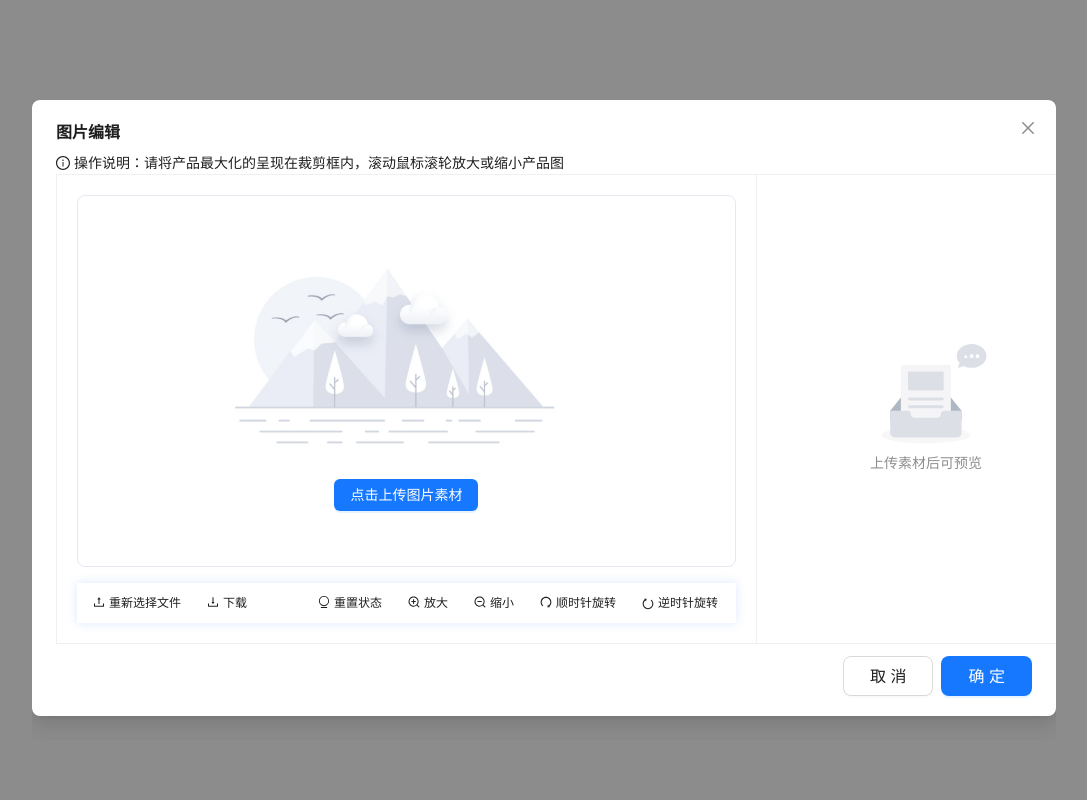
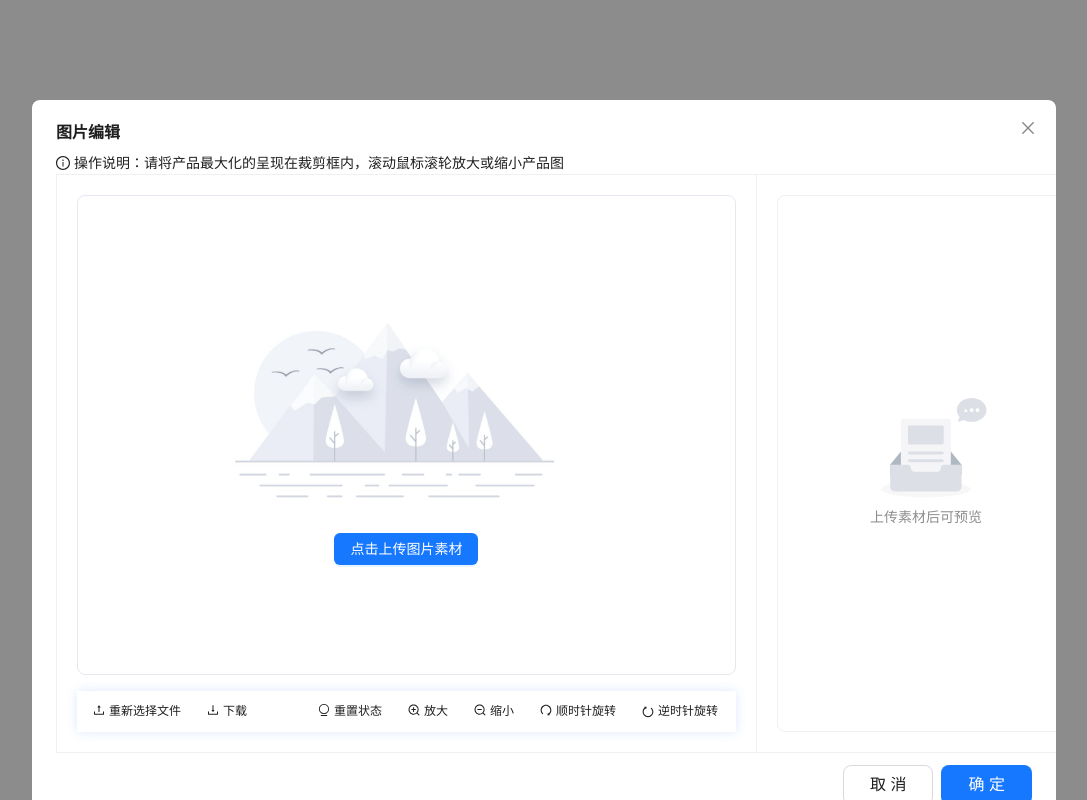
Before and after one commit to loycoder/drag-img-demo, a React (Vite) app: page / in a window 1280 px wide. Shown: the whole page, without its empty margins (96-1183 px from the left). Built offline with nearby package versions, Linux system fonts and the light colour scheme.

Commit message:
fix: 修复图片缩放位置不准确问题

```diff
--- a/src/pages/App.tsx
+++ b/src/pages/App.tsx
@@ -1,4 +1,4 @@
-import React, { useState, useMemo, useEffect } from 'react'
+import React, { useState, useMemo, useEffect, useRef } from 'react'
 
 import ReactCrop, {
   Crop,
@@ -19,6 +19,7 @@ import { Button, Empty, message, Modal, Tooltip } from 'antd'
 import { isEmpty } from 'lodash-es'
 import empty from '../assets/empty.png'
 import './styles.less'
+import { unstable_batchedUpdates } from 'react-dom'
 
 export default function App() {
   const [imgSrc, setImgSrc] = useState<string>(null)
@@ -27,8 +28,12 @@ export default function App() {
   const [aspect, setAspect] = useState<number | undefined>(4 / 3);
   const [open, setOpen] = useState(true);
   const { width: innerWidth, height: innerHeight } = useWindowSize();
-  const { scale, onZoomIn, onWheelZoomOut, onWheelZoomIn, onZoomOut, resetZoomScale } = useScale(1, { min: 0.2, max: 5, step: 0.2 });
+  const { scale, setScale, onZoomIn, onWheelZoomOut, onWheelZoomIn, onZoomOut, resetZoomScale } = useScale(1, { min: 0.2, max: 5, step: 0.2 });
   const { onRotate, rotateZ: rotate, resetRotate } = useRotate(0);
+  const previewContainerRef = useRef<HTMLDivElement>(null);
+  const [isInit, setIsInit] = useState(true);
+  const editContainerRef = useRef<HTMLDivElement>(null);
+
 
   const onSelectFile = (e: React.ChangeEvent<HTMLInputElement>) => {
     if (e.target.files && e.target.files.length > 0) {
@@ -84,14 +89,15 @@ export default function App() {
     };
   }, [handleWheel])
 
-  useDebounceEffect(
-    async () => {
+  const comp = useMemoizedFn(async () => {
     if (
       completedCrop?.width &&
       completedCrop?.height &&
       imgRef.current &&
       previewCanvasRef.current
     ) {
+
+
       canvasPreview(
         imgRef.current,
         previewCanvasRef.current,
@@ -99,8 +105,32 @@ export default function App() {
         scale,
         rotate,
       )
+      // return;
+      setTimeout(() => {
+        if (!isInit) {
+          return
         }
-    },
+
+        const container = editContainerRef.current;
+
+        // 判断图片的缩放比例，缩放到多少, 宽高完全显示在容器内
+        const img = imgRef.current;
+        const imgHeight = img.naturalHeight;
+        const containerHeight = container.clientHeight;
+
+        if (imgHeight > containerHeight) {
+          if (imgRef.current.height >= containerHeight) {
+            const scale = containerHeight / imgHeight
+            setScale(scale + 0.15);
+          }
+        }
+        setIsInit(false);
+      }, 0);
+    }
+  })
+
+  useDebounceEffect(
+    comp,
     100,
     [completedCrop, scale, rotate],
   )
@@ -130,6 +160,23 @@ export default function App() {
     setAspect(4 / 3);
   }
 
+  const _isEmptyCompletedCrop = isEmpty(completedCrop);
+
+  // eslint-disable-next-line @typescript-eslint/no-unused-vars
+  const alignItems = () => {
+    if (_isEmptyCompletedCrop) {
+      return 'center'
+    }
+
+    if (imgRef.current.naturalWidth / imgRef.current.naturalHeight === 4 / 3) {
+      return 'flex-start'
+    }
+    if ((imgRef.current.naturalWidth >= imgRef.current.naturalHeight)) {
+      return 'center'
+    }
+    return 'flex-start'
+  }
+
   return (
     <Modal
       cancelText='取消'
@@ -153,10 +200,13 @@ export default function App() {
 
           <div className='left'>
             <div className="crop-controls">
-              <div className='image-container'>
+              <div className='image-container' ref={editContainerRef}>
                 {imgSrc ? (
                   <ReactCrop
                     crop={crop}
+                    style={{
+                      opacity: isInit ? 0 : 1,
+                    }}
                     onChange={(_, percentCrop) => setCrop(percentCrop)}
                     onComplete={(c) => setCompletedCrop(c)}
                     aspect={aspect}
@@ -176,11 +226,23 @@ export default function App() {
                 } image={<img src={empty} style={{ height: 220 }} />} />}
 
               </div>
-
+            </div>
             <div className="toolbar">
               <div className='left-content'>
                 <Tooltip title="图片素材建议尺寸:1920*1080">
-                    <div className="toolbar-item" onClick={triggerUpload}>
+                  <div className="toolbar-item" onClick={() => {
+                    unstable_batchedUpdates(() => {
+                      setIsInit(true);
+                      setImgSrc(null);
+                      setCrop(null);
+                      setCompletedCrop(null);
+                      setScale(1);
+                      setAspect(4 / 3);
+                      resetRotate();
+                      triggerUpload();
+
+                    })
+                  }}>
                     <UploadOutlined />
                     <span className="toolbar-text">重新选择文件</span>
                   </div>
@@ -229,16 +291,18 @@ export default function App() {
               </div>
             </div>
           </div>
-          </div>
 
           <div className='right'>
-            <div className='preview'>
-              {isEmpty(completedCrop) ? <div className='preview-empty'> <Empty description='上传素材后可预览' /></div> : (
+            <div className='preview' ref={previewContainerRef} style={{
+              height: _isEmptyCompletedCrop ? '100%' : 480,
+              // alignItems: alignItems(),
+            }}>
+              {_isEmptyCompletedCrop ? <div className='preview-empty'> <Empty description='上传素材后可预览' /></div> : (
                 <canvas
                   ref={previewCanvasRef}
                   style={{
                     objectFit: 'contain',
-                    marginTop: -56,
+                    // marginTop: -56,
                     ...canvasStyle,
                   }}
                 />
--- a/src/pages/styles.less
+++ b/src/pages/styles.less
@@ -25,9 +25,12 @@
       overflow: hidden;
       aspect-ratio: auto 16 / 9;
       position: relative;
-      display: flex;
       cursor: pointer;
       padding: 0 6px;
+      border: 1px solid #f0f0f0;
+      display: flex;
+      align-items: center;
+      justify-content: center;
 
       &-empty {
         display: flex;
@@ -48,9 +51,9 @@
     height: 100%;
     border: 1px solid #e5e8ef;
     border-radius: 8px;
-    // overflow: hidden;
-    aspect-ratio: auto 16 / 9;
+    height: 480px;
     position: relative;
+    overflow: hidden;
     display: flex;
     align-items: center;
     justify-content: center;
@@ -61,9 +64,9 @@
     background: #fff;
     backdrop-filter: blur(8px);
     box-shadow: 0 0 10px #2d71fa2a;
-
-    top: 0;
-    right: 10px;
+    margin: 0 20px;
+    // top: 0;
+    // right: 10px;
     display: flex;
     margin-top: 16px;
     padding: 6px 4px;
@@ -110,11 +113,6 @@
   .crop-controls {
     padding: 0 20px;
     position: relative;
-    .ReactCrop {
-      height: 100%;
-      overflow: hidden;
-    }
-
     .ReactCrop__crop-selection {
       background: none !important;
       border: 2px solid rgb(22, 119, 255);
--- a/src/utils/index.ts
+++ b/src/utils/index.ts
@@ -30,7 +30,7 @@ export function scaleCanvasToFitScreen(
   canvasWidth: number,
   canvasHeight: number
 ): CanvasSize {
-  const screenWidth = window.innerWidth * 0.38;
+  const screenWidth = window.innerWidth; //* 0.38;
   const screenHeight = window.innerHeight;
   const screenAspectRatio = screenWidth / screenHeight;
   const canvasAspectRatio = canvasWidth / canvasHeight;
```
Lines whose indentation alone changed are shown as unchanged.
